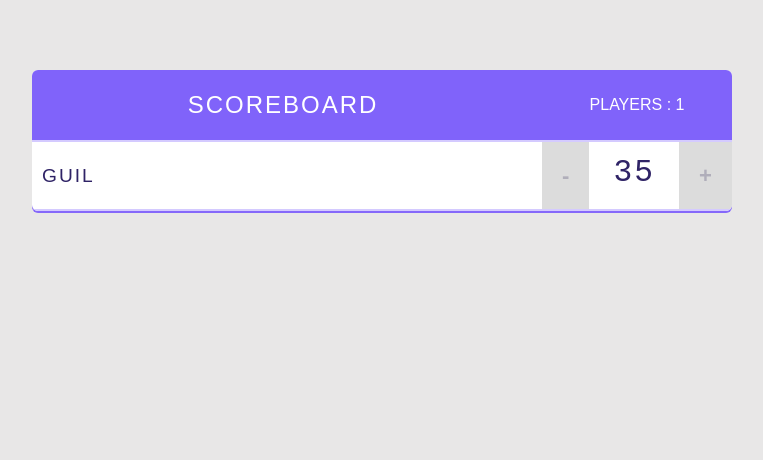
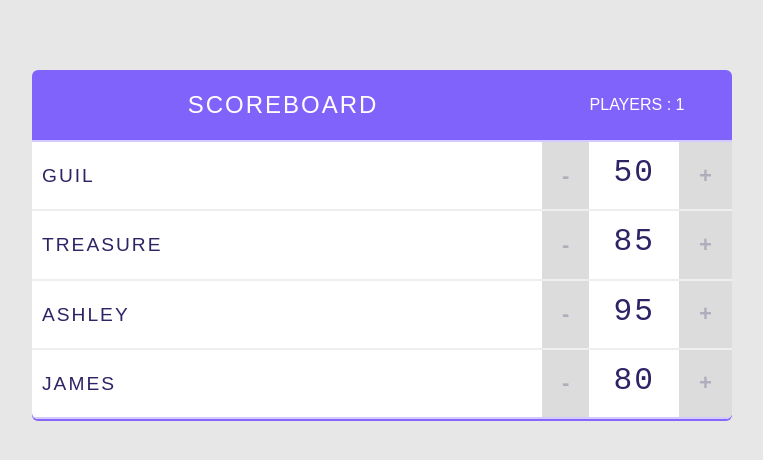
Before and after one commit to aakashsr/scoreboard, a React (Create React App) app: page / in a window 1280 px wide. Shown: the top 460 px of the page, without its empty margins (258-1021 px from the left). Built offline with nearby package versions, Linux system fonts and the light colour scheme.

Commit message:
Added array of players , iterated over players with map method and printed each players info

```diff
--- a/src/App.js
+++ b/src/App.js
@@ -3,11 +3,33 @@ import "./App.css";
 import Header from "./Header";
 import Player from "./Player";
 
+const players = [
+  {
+    name: "Guil",
+    score: 50
+  },
+  {
+    name: "Treasure",
+    score: 85
+  },
+  {
+    name: "Ashley",
+    score: 95
+  },
+  {
+    name: "James",
+    score: 80
+  }
+];
+
 function App() {
   return (
     <div className="scoreboard">
       <Header title="Scoreboard" totalplayers={1} />
-      <Player name="Guil" score={35}/>
+      {players.map(player => (
+        <Player name={player.name} score={player.score} />
+      ))}
+
     </div>
   );
 }
--- a/src/Counter.js
+++ b/src/Counter.js
@@ -1,12 +1,11 @@
 import React from "react";
 
 const Counter = props => {
-//   const score = props.score;
   return (
     <div className="counter">
-      <button class="counter-action decrement">-</button>
-      <span class="counter-score">{props.score}</span>
-      <button class="counter-action increment">+</button>
+      <button className="counter-action decrement">-</button>
+      <span className="counter-score">{props.score}</span>
+      <button className="counter-action increment">+</button>
     </div>
   );
 };
--- a/src/Player.js
+++ b/src/Player.js
@@ -2,10 +2,9 @@ import React from "react";
 import Counter from "./Counter";
 
 const Player = props => {
-  const playername  = props.name;
   return (
     <div className="player">
-      <span className="player-name">{playername}</span>
+      <span className="player-name">{props.name}</span>
       <Counter score={props.score} />
     </div>
   );
```
